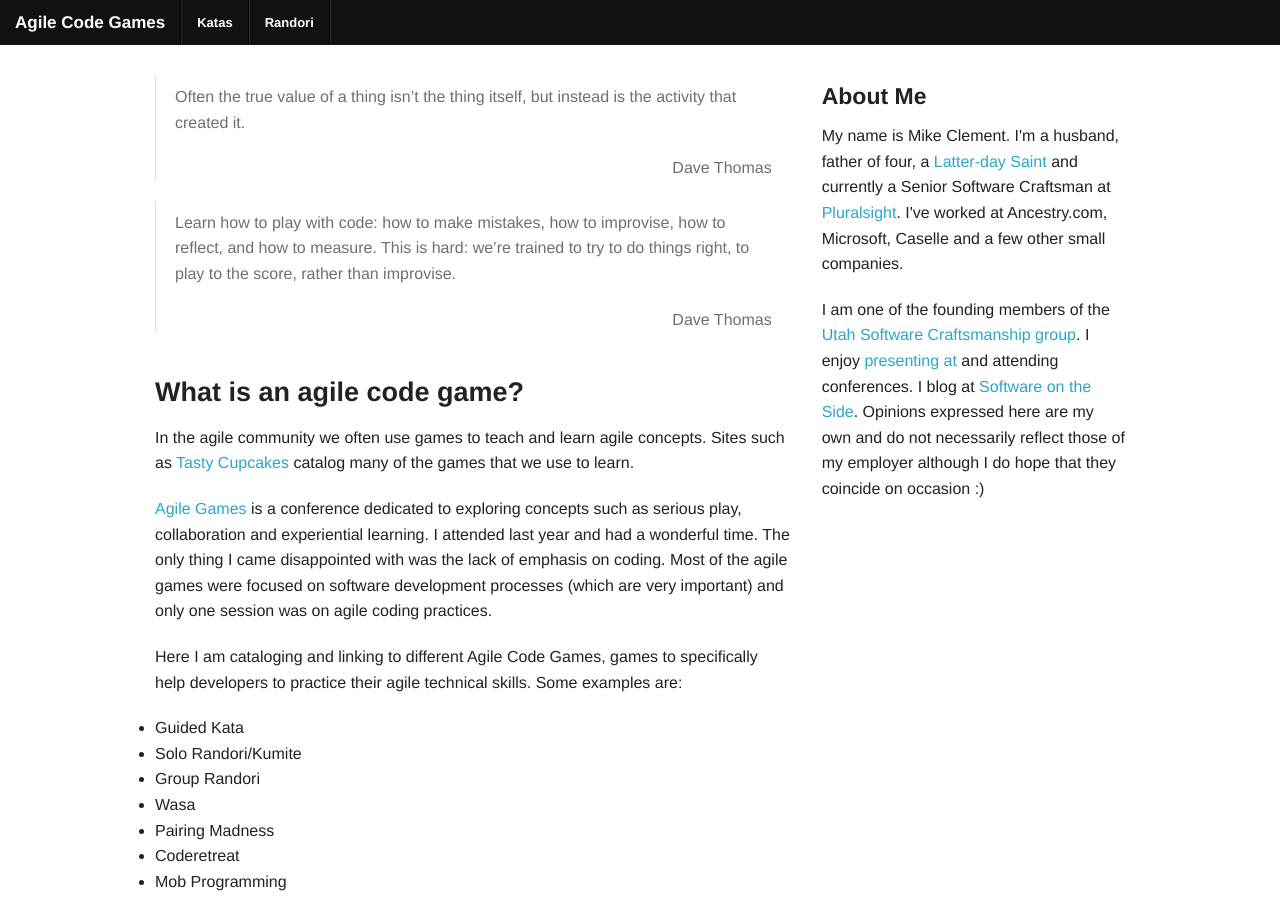
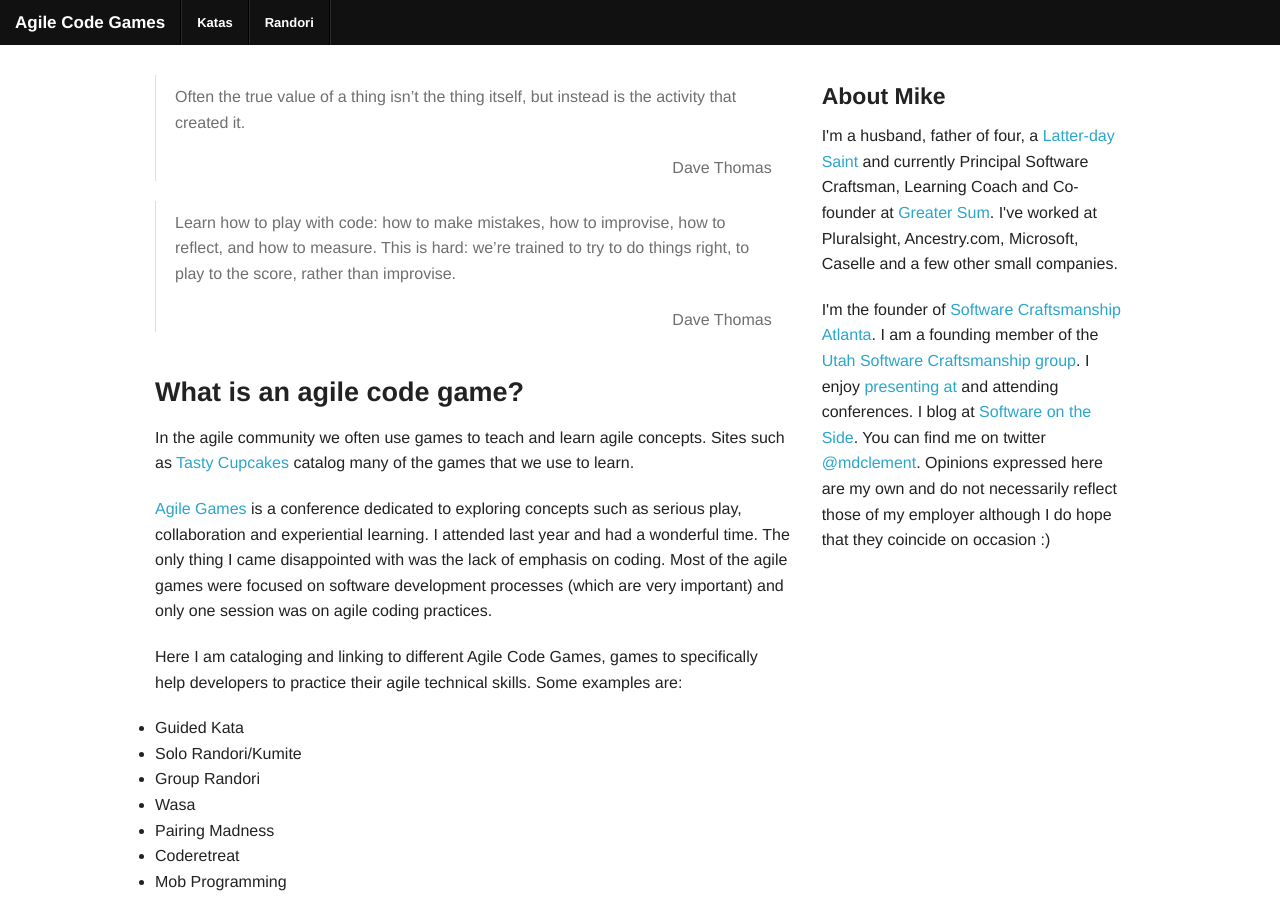
Before and after one commit to mdclement/agilecodegames, a plain HTML site: page index.html in a window 1280 px wide. Shown: the top 897 px of the page. Drawn offline with Linux system fonts and the light colour scheme.

Commit message:
update bio

```diff
--- a/index.html
+++ b/index.html
@@ -59,9 +59,9 @@
             <p>More detail is on the way.</p>
         </div>
         <div class="large-4 columns">
-            <h4>About Me</h4>
-            <p>My name is Mike Clement. I'm a husband, father of four, a <a href="http://mormon.org">Latter-day Saint</a> and currently a Senior Software Craftsman at <a href="http://pluralsight.com">Pluralsight</a>. I've worked at Ancestry.com, Microsoft, Caselle and a few other small companies.</p>
-            <p>I am one of the founding members of the <a href="http://utahsc.org">Utah Software Craftsmanship group</a>. I enjoy <a href="http://blog.softwareontheside.com/p/sessions.html">presenting at</a> and attending conferences. I blog at <a href="http://blog.softwareontheside.com">Software on the Side</a>.  Opinions expressed here are my own and do not necessarily reflect those of my employer although I do hope that they coincide on occasion :)</p>
+            <h4>About Mike</h4>
+            <p>I'm a husband, father of four, a <a href="http://mormon.org">Latter-day Saint</a> and currently Principal Software Craftsman, Learning Coach and Co-founder at <a href="http://www.greatersum.com">Greater Sum</a>. I've worked at Pluralsight, Ancestry.com, Microsoft, Caselle and a few other small companies.</p>
+            <p>I'm the founder of <a href="https://www.meetup.com/Software-Craftsmanship-Atlanta/">Software Craftsmanship Atlanta</a>. I am a founding member of the <a href="http://utahsc.org">Utah Software Craftsmanship group</a>. I enjoy <a href="http://blog.softwareontheside.com/p/sessions.html">presenting at</a> and attending conferences. I blog at <a href="http://blog.softwareontheside.com">Software on the Side</a>.  You can find me on twitter <a href="http://twitter/mdclement">@mdclement</a>. Opinions expressed here are my own and do not necessarily reflect those of my employer although I do hope that they coincide on occasion :)</p>
         </div>
     </div>
 
```
